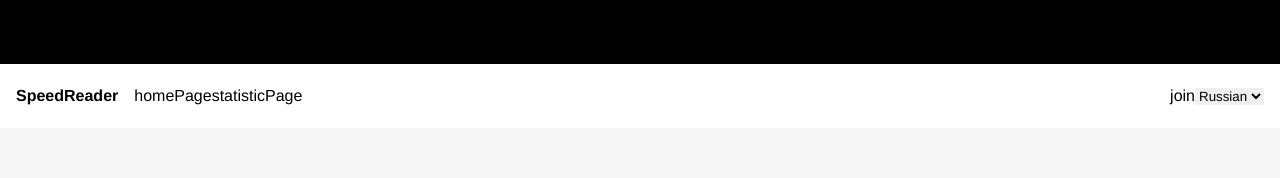
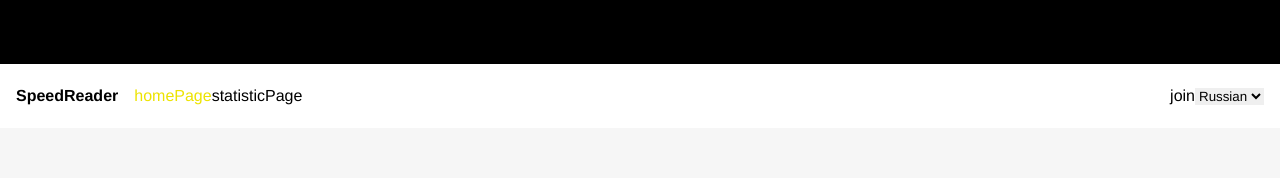
Before and after one commit to gasheva/Speed_Reader, a Vue app: page /exercises in a window 1280 px wide. Shown: the top 178 px of the page. Built offline with nearby package versions, Linux system fonts and the light colour scheme; a web font is replaced by a local one.

Commit message:
style: lighten selected router-links

```diff
--- a/src/assets/scss/_custom.scss
+++ b/src/assets/scss/_custom.scss
@@ -4,8 +4,14 @@
 }
 
 // override router-link
-.router-link-exact-active {
-  color: #42b983;
+.custom-router-link.router-link-exact-active {
+  color: $yellow-1 !important;
+}
+//.router-link-active {
+//  color: #42b983 !important;
+//}
+.active-link{
+  color: $yellow-1 !important;
 }
 
 a {
--- a/src/assets/scss/_variables.scss
+++ b/src/assets/scss/_variables.scss
@@ -8,6 +8,8 @@ $grey-6: #333;
 
 $blue-1: #0770cf;
 $black-1: #1e1e1e;
+
+$yellow-1: #EDE301;
 
 $roboto: "Roboto", "Helvetica Neue", Arial, sans-serif;
 $montserrat: "Montserrat", "Helvetica Neue", Arial, sans-serif;
--- a/src/components/app/InputCheckbox.vue
+++ b/src/components/app/InputCheckbox.vue
@@ -1,8 +1,8 @@
 <template>
     <label class="input-checkbox">
-        <span :class="labelSide" class="input-checkbox__label">{{ label }}</span>
+        <span :class="[labelSide, labelBold?'bold':'']" class="input-checkbox__label">{{ label }}</span>
         <input checked="checked" type="checkbox" v-model="value">
-        <span class="input-checkbox__checkmark"></span>
+        <span class="input-checkbox__checkmark"/>
     </label>
 </template>
 
@@ -19,6 +19,7 @@ const props = defineProps({
     label: {type: String, required: true},
     name: {type: String, default: ''},
     disabled: {type: Boolean, default: false},
+    labelBold: {type: Boolean, default: false},
     labelSide: {
         type: String,
         default: 'right',
--- a/src/components/app/Navigation/TheHeader.vue
+++ b/src/components/app/Navigation/TheHeader.vue
@@ -4,7 +4,10 @@
             <label class="header__logo logo">SpeedReader</label>
             <!--NAVIGATION-->
             <ul v-if="!isScreenSmall" class="header__navigation navigation">
-                <router-link v-for="link in links" :key="link.name" :to="{name: link.route}" class="navigation__item">
+                <router-link v-for="link in links"
+                             :key="link.name"
+                             :to="{name: link.route}"
+                             class="custom-router-link navigation__item">
                     <span class="navigation-item__icon icon"></span>
                     <span>{{ t(link.label) }}</span>
                 </router-link>
--- a/src/components/components/Account/AccountMain.vue
+++ b/src/components/components/Account/AccountMain.vue
@@ -12,8 +12,9 @@
                 <nav class="account-navigation">
                     <ul>
                         <li v-for="link in links">
-                            <span v-html="icons[link.icon]"></span>
+                            <span v-html="icons[link.icon]"/>
                             <a href="" class="link"
+                               :class="{'active-link': link.componentName===currentComponentName}"
                                @click.prevent="changeNavigationHandler(link.componentName)"
                             >{{ t(link.label) }}</a>
                         </li>
--- a/src/components/components/Account/AccountMainInformation.vue
+++ b/src/components/components/Account/AccountMainInformation.vue
@@ -15,6 +15,7 @@
             <input-text :hint="'Nickname'" v-model:value="credits.nickname"/>
 
             <input-checkbox :label="t('broadcastAgreement')"
+                            label-bold
                             label-side="left"
                             v-model:value-init="credits.toBroadcast"
             />
```
